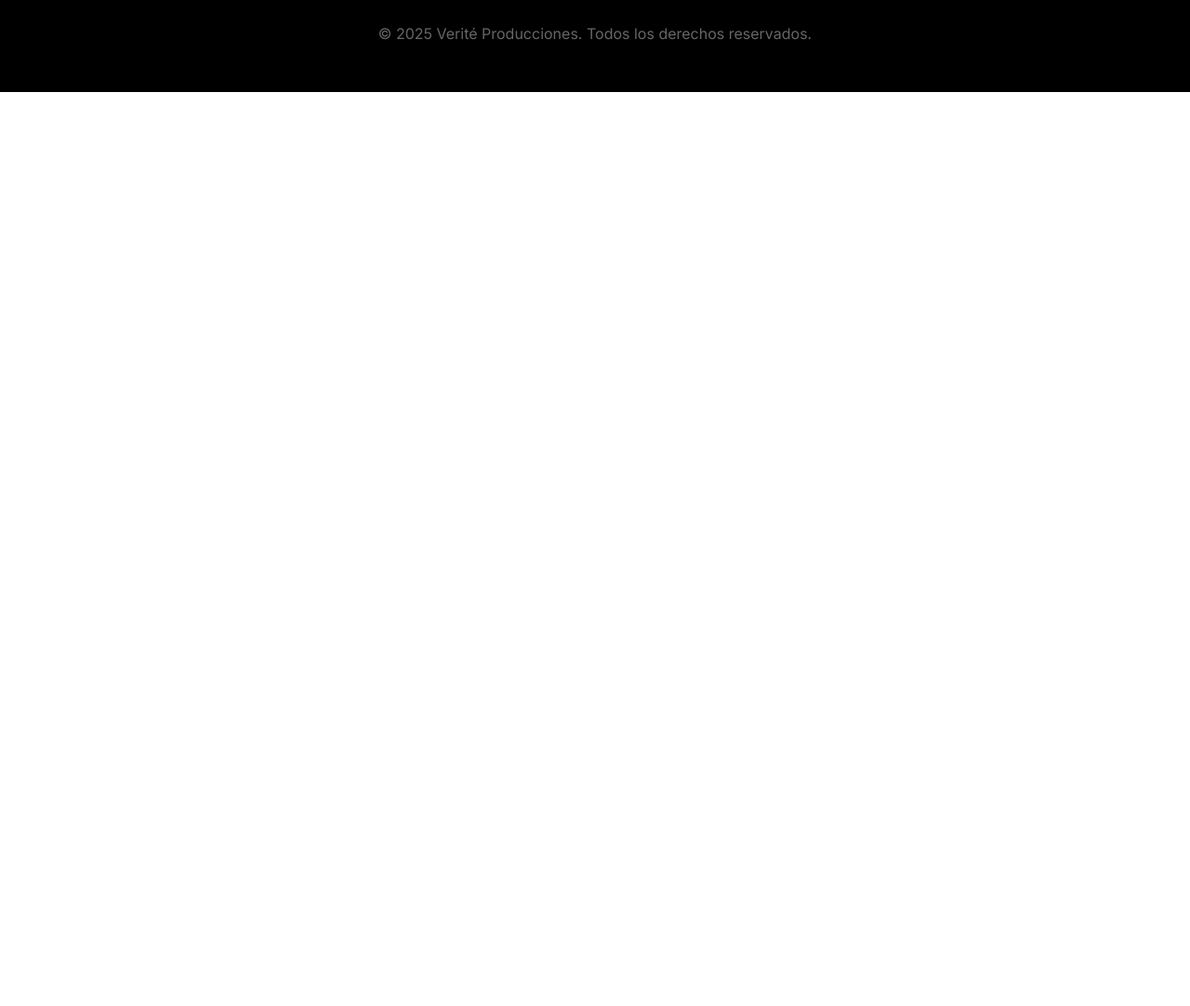
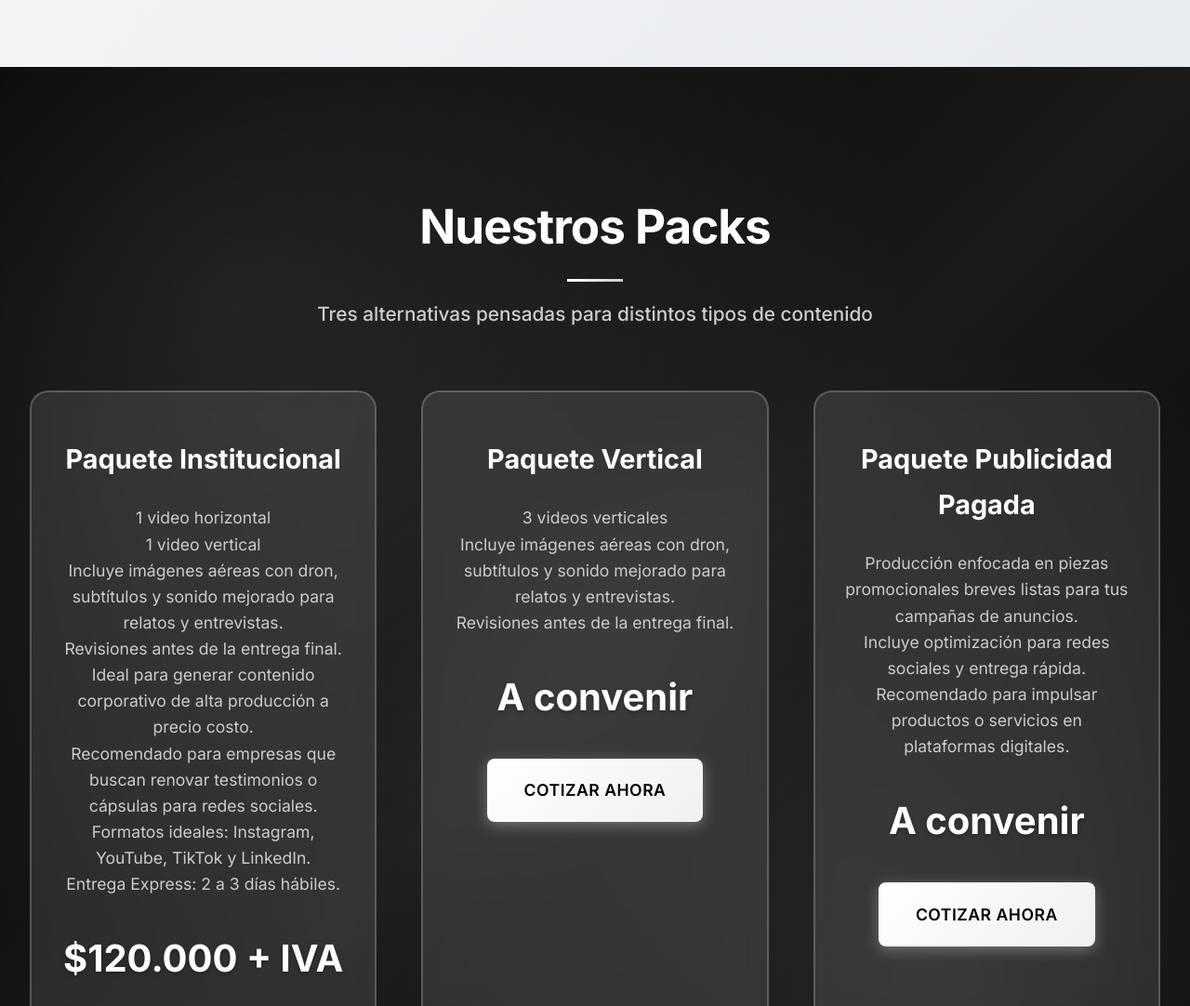
Before and after one commit to dbastias37/Verite-producciones, a Flask app: page / in a window 1280 px wide. Shown: the part 5418-6500 px from the top of the page at 93% size. Before the commit the page ends 5517 px from the top, so only its background shows below. Run offline with Flask 3, Linux system fonts and the light colour scheme.

Commit message:
Expand portfolio and update packages

```diff
--- a/templates/index.html
+++ b/templates/index.html
@@ -186,6 +186,15 @@
             margin-right: auto;
             font-weight: 500;
             line-height: 1.8;
+        }
+
+        .portfolio-subtitle {
+            text-align: center;
+            font-size: 2rem;
+            font-weight: 600;
+            margin-top: 3rem;
+            margin-bottom: 1.5rem;
+            color: #000;
         }
 
         /* About Section */
@@ -657,57 +666,65 @@
             <h2 class="section-title animate-on-scroll">Nuestro Portafolio</h2>
             <p class="section-subtitle animate-on-scroll">Conoce algunos de nuestros trabajos más destacados</p>
 
+            <h3 class="portfolio-subtitle animate-on-scroll">Videos Verticales</h3>
             <div class="portfolio-grid">
-                <!-- REEMPLAZAR ESTOS VIDEOS CON TUS PROPIOS ENLACES DE YOUTUBE -->
                 <div class="video-item animate-on-scroll">
                     <div class="video-container">
-                        <iframe src="https://www.youtube.com/embed/9Myq8ksKVgQ"
-                                title="Proyecto Corporativo 1"
-                                frameborder="0"
-                                allow="accelerometer; autoplay; clipboard-write; encrypted-media; gyroscope; picture-in-picture"
-                                allowfullscreen>
-                        </iframe>
+                        <iframe src="https://www.youtube.com/embed/kwRDKKjkqOw" title="Vertical 1" frameborder="0" allow="accelerometer; autoplay; clipboard-write; encrypted-media; gyroscope; picture-in-picture" allowfullscreen></iframe>
+                    </div>
+                </div>
+                <div class="video-item animate-on-scroll">
+                    <div class="video-container">
+                        <iframe src="https://www.youtube.com/embed/uKdcP0fE_fI" title="Vertical 2" frameborder="0" allow="accelerometer; autoplay; clipboard-write; encrypted-media; gyroscope; picture-in-picture" allowfullscreen></iframe>
+                    </div>
+                </div>
+                <div class="video-item animate-on-scroll">
+                    <div class="video-container">
+                        <iframe src="https://www.youtube.com/embed/981Oz2XRXPg" title="Vertical 3" frameborder="0" allow="accelerometer; autoplay; clipboard-write; encrypted-media; gyroscope; picture-in-picture" allowfullscreen></iframe>
+                    </div>
+                </div>
+                <div class="video-item animate-on-scroll">
+                    <div class="video-container">
+                        <iframe src="https://www.youtube.com/embed/NNwRS7QuIPw" title="Vertical 4" frameborder="0" allow="accelerometer; autoplay; clipboard-write; encrypted-media; gyroscope; picture-in-picture" allowfullscreen></iframe>
+                    </div>
+                </div>
+                <div class="video-item animate-on-scroll">
+                    <div class="video-container">
+                        <iframe src="https://www.youtube.com/embed/zXcFUpbUtfA" title="Vertical 5" frameborder="0" allow="accelerometer; autoplay; clipboard-write; encrypted-media; gyroscope; picture-in-picture" allowfullscreen></iframe>
+                    </div>
+                </div>
+                <div class="video-item animate-on-scroll">
+                    <div class="video-container">
+                        <iframe src="https://www.youtube.com/embed/Kn7o4iyXLSQ" title="Vertical 6" frameborder="0" allow="accelerometer; autoplay; clipboard-write; encrypted-media; gyroscope; picture-in-picture" allowfullscreen></iframe>
+                    </div>
+                </div>
+            </div>
+
+            <h3 class="portfolio-subtitle animate-on-scroll">Videos Horizontales</h3>
+            <div class="portfolio-grid">
+                <div class="video-item animate-on-scroll">
+                    <div class="video-container">
+                        <iframe src="https://www.youtube.com/embed/9Myq8ksKVgQ" title="Video Institucional CPV Providencia" frameborder="0" allow="accelerometer; autoplay; clipboard-write; encrypted-media; gyroscope; picture-in-picture" allowfullscreen></iframe>
                     </div>
                     <h3 class="video-title">Video Institucional CPV Providencia</h3>
                 </div>
-
                 <div class="video-item animate-on-scroll">
                     <div class="video-container">
-                        <iframe src="https://www.youtube.com/embed/nnzQByPbFV4"
-                                title="Proyecto Institucional 1"
-                                frameborder="0"
-                                allow="accelerometer; autoplay; clipboard-write; encrypted-media; gyroscope; picture-in-picture"
-                                allowfullscreen>
-                        </iframe>
+                        <iframe src="https://www.youtube.com/embed/nnzQByPbFV4" title="Miniserie de Youtube &quot;Aprende Emprende&quot;" frameborder="0" allow="accelerometer; autoplay; clipboard-write; encrypted-media; gyroscope; picture-in-picture" allowfullscreen></iframe>
                     </div>
                     <h3 class="video-title">Miniserie de Youtube "Aprende Emprende"</h3>
                 </div>
-
                 <div class="video-item animate-on-scroll">
                     <div class="video-container">
-                        <iframe src="https://www.youtube.com/embed/0u753KbGQWk"
-                                title="Proyecto Cinematográfico 1"
-                                frameborder="0"
-                                allow="accelerometer; autoplay; clipboard-write; encrypted-media; gyroscope; picture-in-picture"
-                                allowfullscreen>
-                        </iframe>
+                        <iframe src="https://www.youtube.com/embed/0u753KbGQWk" title="Cobertura de eventos" frameborder="0" allow="accelerometer; autoplay; clipboard-write; encrypted-media; gyroscope; picture-in-picture" allowfullscreen></iframe>
                     </div>
-                    <h3 class="video-title">cobertura de eventos y contenido promocional</h3>
+                    <h3 class="video-title">Cobertura de eventos y contenido promocional</h3>
                 </div>
-
                 <div class="video-item animate-on-scroll">
                     <div class="video-container">
-                        <iframe src="https://www.youtube.com/embed/YaTt2K_Xy54"
-                                title="Proyecto Comercial 1"
-                                frameborder="0"
-                                allow="accelerometer; autoplay; clipboard-write; encrypted-media; gyroscope; picture-in-picture"
-                                allowfullscreen>
-                        </iframe>
+                        <iframe src="https://www.youtube.com/embed/YaTt2K_Xy54" title="Campañas" frameborder="0" allow="accelerometer; autoplay; clipboard-write; encrypted-media; gyroscope; picture-in-picture" allowfullscreen></iframe>
                     </div>
                     <h3 class="video-title">Campañas</h3>
-                </div>
-            </div>
-                    </iframe>
                 </div>
             </div>
         </div>
@@ -739,57 +756,46 @@
     <!-- Payment Section -->
 <section id="payment" class="payment">
     <div class="container">
-        <h2 class="section-title animate-on-scroll">Opciones de Pago</h2>
-        <p class="section-subtitle animate-on-scroll">Elige la opción que mejor se adapte a tu proyecto</p>
+        <h2 class="section-title animate-on-scroll">Nuestros Packs</h2>
+        <p class="section-subtitle animate-on-scroll">Tres alternativas pensadas para distintos tipos de contenido</p>
 
         <div class="payment-options">
-            <!-- Opción 1 -->
             <div class="payment-card animate-on-scroll">
-                <h3>Video Corporativo</h3>
+                <h3>Paquete Institucional</h3>
                 <p>
-                    Ideal para presentaciones empresariales y contenido institucional.<br>
-                    Incluye edición e imágenes aéreas con dron.<br>
-                    Entrega en 8 días hábiles.
+                    1 video horizontal<br>
+                    1 video vertical<br>
+                    Incluye imágenes aéreas con dron, subtítulos y sonido mejorado para relatos y entrevistas.<br>
+                    Revisiones antes de la entrega final.<br>
+                    Ideal para generar contenido corporativo de alta producción a precio costo.<br>
+                    Recomendado para empresas que buscan renovar testimonios o cápsulas para redes sociales.<br>
+                    Formatos ideales: Instagram, YouTube, TikTok y LinkedIn.<br>
+                    Entrega Express: 2 a 3 días hábiles.
                 </p>
-                <div class="price">$50,000</div>
-                <a href="https://mercadopago-backend-rgnj.onrender.com/pagar?monto=50000"
-                   class="cta-button white"
-                   target="_blank"
-                   rel="noopener noreferrer">
-                   Pagar Ahora
-                </a>
+                <div class="price">$120.000 + IVA</div>
+                <a href="#quote" class="cta-button white">Cotizar Ahora</a>
             </div>
 
-            <!-- Opción 2 -->
             <div class="payment-card animate-on-scroll">
-                <h3>Producción Premium</h3>
+                <h3>Paquete Vertical</h3>
                 <p>
-                    Para proyectos que requieren el más alto nivel de calidad.<br>
-                    Incluye 2 cámaras, edición e imágenes aéreas con dron.<br>
-                    Entrega en 6 días hábiles.
+                    3 videos verticales<br>
+                    Incluye imágenes aéreas con dron, subtítulos y sonido mejorado para relatos y entrevistas.<br>
+                    Revisiones antes de la entrega final.
                 </p>
-                <div class="price">$100,000</div>
-                <a href="https://mercadopago-backend-rgnj.onrender.com/pagar?monto=100000"
-                   class="cta-button white"
-                   target="_blank"
-                   rel="noopener noreferrer">
-                   Pagar Ahora
-                </a>
+                <div class="price">A convenir</div>
+                <a href="#quote" class="cta-button white">Cotizar Ahora</a>
             </div>
 
-            <!-- Opción 3 -->
             <div class="payment-card animate-on-scroll">
-                <h3>Proyecto Personalizado</h3>
+                <h3>Paquete Publicidad Pagada</h3>
                 <p>
-                    Cotización específica según tus necesidades.
+                    Producción enfocada en piezas promocionales breves listas para tus campañas de anuncios.<br>
+                    Incluye optimización para redes sociales y entrega rápida.<br>
+                    Recomendado para impulsar productos o servicios en plataformas digitales.
                 </p>
-                <div class="price">A cotizar</div>
-                <a href="https://form.jotform.com/251858061207052"
-                   class="cta-button white"
-                   target="_blank"
-                   rel="noopener noreferrer">
-                   Cotizar Ahora
-                </a>
+                <div class="price">A convenir</div>
+                <a href="#quote" class="cta-button white">Cotizar Ahora</a>
             </div>
         </div>
     </div>
@@ -825,7 +831,7 @@
 
     <!-- CTA Bubble -->
     <a href="#quote" class="cta-bubble" id="ctaBubble">
-        💬 Cotiza tu video ahora
+        💬 Conversemos
     </a>
 
     <script>
```
